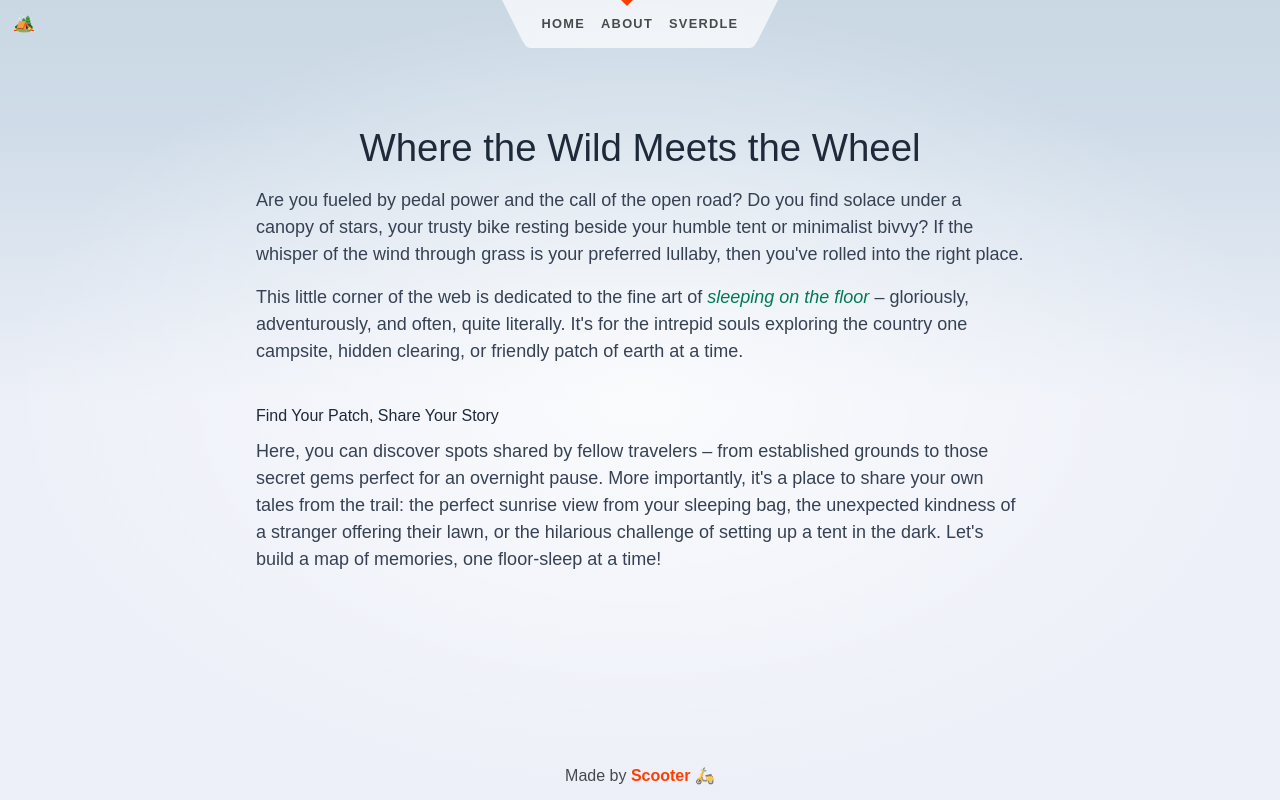
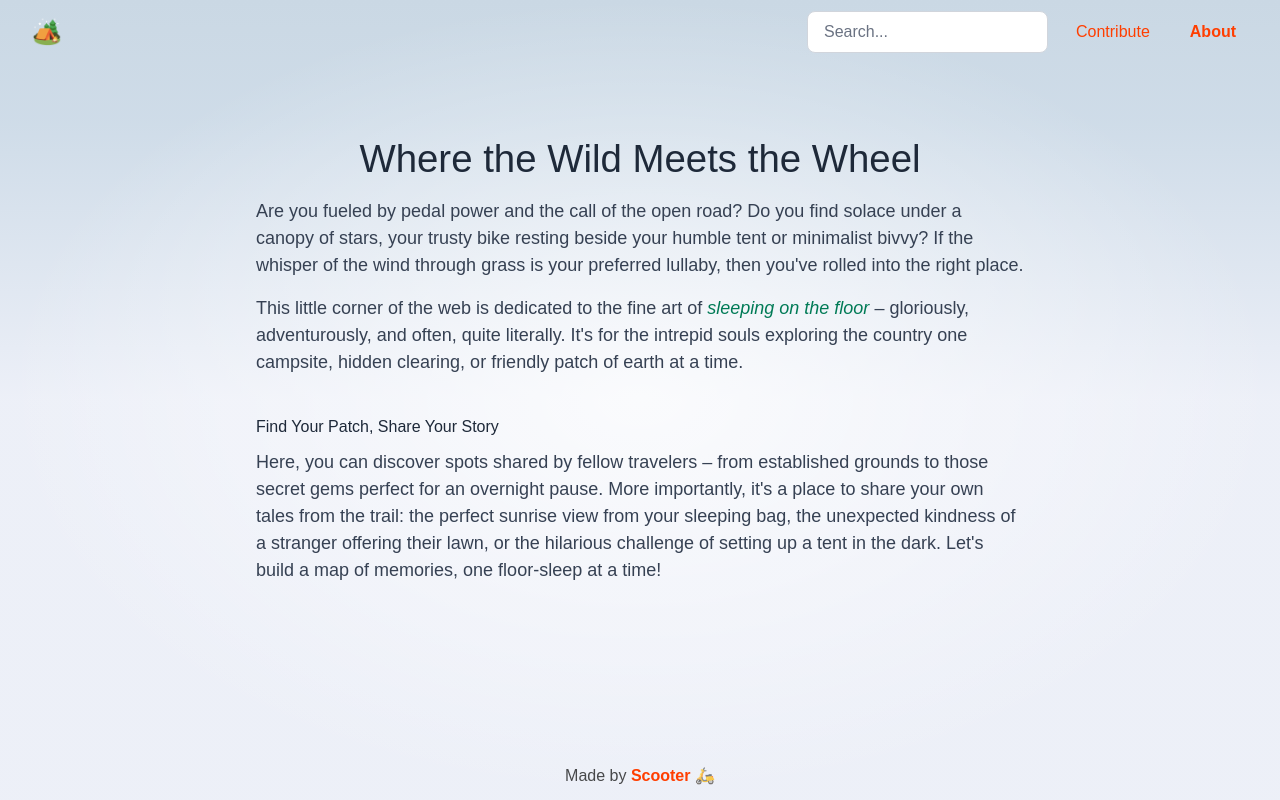
Before and after one commit to SuzukiRyuichiro/sleep_on_the_floor, a SvelteKit app: page /about in a window 1280 px wide. Built offline with nearby package versions, Linux system fonts and the light colour scheme.

Commit message:
tweak nav

```diff
--- a/src/routes/Header.svelte
+++ b/src/routes/Header.svelte
@@ -3,119 +3,37 @@
 </script>
 
 <header>
-	<div class="corner">
-		<a href="/"> 🏕️ </a>
+	<div class="mx-auto px-4 sm:px-6 lg:px-8">
+		<div class="flex justify-between items-center h-16">
+			<!-- Logo -->
+			<div class="flex-shrink-0">
+				<a href="/" class="text-2xl">🏕️</a>
+			</div>
+
+			<!-- Navigation -->
+			<nav class="flex items-center space-x-4">
+				<div class="relative">
+					<input
+						type="text"
+						placeholder="Search..."
+						class="px-4 py-2 rounded-lg border border-gray-300 focus:outline-none focus:ring-2 focus:ring-blue-500"
+					/>
+				</div>
+				<a
+					href="/contribute"
+					class="text-gray-600 hover:text-gray-900 px-3 py-2 rounded-md"
+					class:font-semibold={page.url.pathname === '/contribute'}
+				>
+					Contribute
+				</a>
+				<a
+					href="/about"
+					class="text-gray-600 hover:text-gray-900 px-3 py-2 rounded-md"
+					class:font-semibold={page.url.pathname === '/about'}
+				>
+					About
+				</a>
+			</nav>
+		</div>
 	</div>
-
-	<nav>
-		<svg viewBox="0 0 2 3" aria-hidden="true">
-			<path d="M0,0 L1,2 C1.5,3 1.5,3 2,3 L2,0 Z" />
-		</svg>
-		<ul>
-			<li aria-current={page.url.pathname === '/' ? 'page' : undefined}>
-				<a href="/">Home</a>
-			</li>
-			<li aria-current={page.url.pathname === '/about' ? 'page' : undefined}>
-				<a href="/about">About</a>
-			</li>
-			<li aria-current={page.url.pathname.startsWith('/sverdle') ? 'page' : undefined}>
-				<a href="/sverdle">Sverdle</a>
-			</li>
-		</ul>
-		<svg viewBox="0 0 2 3" aria-hidden="true">
-			<path d="M0,0 L0,3 C0.5,3 0.5,3 1,2 L2,0 Z" />
-		</svg>
-	</nav>
-
-	<div class="corner"></div>
 </header>
-
-<style>
-	header {
-		display: flex;
-		justify-content: space-between;
-	}
-
-	.corner {
-		width: 3em;
-		height: 3em;
-	}
-
-	.corner a {
-		display: flex;
-		align-items: center;
-		justify-content: center;
-		width: 100%;
-		height: 100%;
-	}
-
-	.corner img {
-		width: 2em;
-		height: 2em;
-		object-fit: contain;
-	}
-
-	nav {
-		display: flex;
-		justify-content: center;
-		--background: rgba(255, 255, 255, 0.7);
-	}
-
-	svg {
-		width: 2em;
-		height: 3em;
-		display: block;
-	}
-
-	path {
-		fill: var(--background);
-	}
-
-	ul {
-		position: relative;
-		padding: 0;
-		margin: 0;
-		height: 3em;
-		display: flex;
-		justify-content: center;
-		align-items: center;
-		list-style: none;
-		background: var(--background);
-		background-size: contain;
-	}
-
-	li {
-		position: relative;
-		height: 100%;
-	}
-
-	li[aria-current='page']::before {
-		--size: 6px;
-		content: '';
-		width: 0;
-		height: 0;
-		position: absolute;
-		top: 0;
-		left: calc(50% - var(--size));
-		border: var(--size) solid transparent;
-		border-top: var(--size) solid var(--color-theme-1);
-	}
-
-	nav a {
-		display: flex;
-		height: 100%;
-		align-items: center;
-		padding: 0 0.5rem;
-		color: var(--color-text);
-		font-weight: 700;
-		font-size: 0.8rem;
-		text-transform: uppercase;
-		letter-spacing: 0.1em;
-		text-decoration: none;
-		transition: color 0.2s linear;
-	}
-
-	a:hover {
-		color: var(--color-theme-1);
-	}
-</style>
--- a/tailwind.config.js
+++ b/tailwind.config.js
@@ -3,9 +3,6 @@ export default {
 	content: ['./src/**/*.{html,js,svelte,ts}'],
 	theme: {
 		extend: {
-			scale: {
-				'102': '1.02'
-			}
 		}
 	},
 	plugins: []
```
